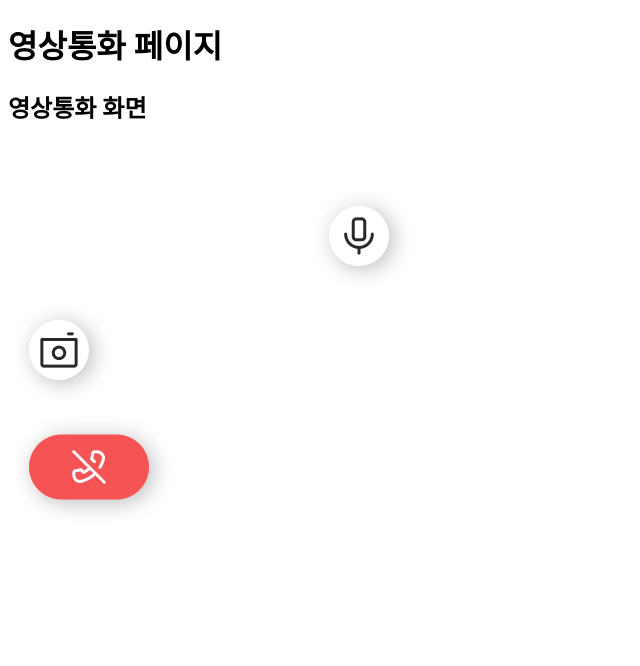
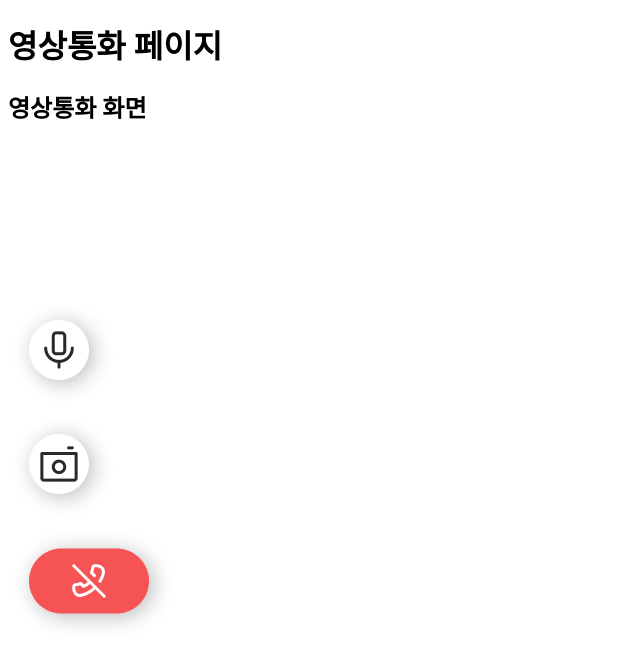
Before and after one commit to SonIRang/SonIRang_frontend, a React (Create React App) app: page /meeting in a window 1280 px wide. Shown: the top 666 px of the page, without its empty margins (0-640 px from the left). Built offline with nearby package versions, Linux system fonts and the light colour scheme.

Commit message:
영통화면

```diff
--- a/src/components/VideoCallScreen.js
+++ b/src/components/VideoCallScreen.js
@@ -51,16 +51,18 @@ const VideoCallScreen = () => {
   };
 
   return (
-    <div className="flex flex-col items-center justify-center p-4">
+    <div className="flex flex-col justify-center p-4">
       <h2 className="text-xl font-bold mb-4">영상통화 화면</h2>
       <video
         ref={localVideoRef}
         autoPlay
         playsInline
         muted
-        className="w-full max-w-md rounded-2xl shadow-lg border border-gray-300"
+        className="w-full max-w-md rounded-2xl shadow-lg border border-gray-300 bg-gray-200"
       />
 
+
+      <div className="flex flex-col items-center gap-4 mt-4">
         <img
           src={isMicOn ? "/speak-on.png" : "/speak-off.png"}
           alt="마이크 상태"
@@ -89,6 +91,8 @@ const VideoCallScreen = () => {
         />
 
       </div>
+
+    </div>
   );
 };
 
```
Lines whose indentation alone changed are shown as unchanged.
